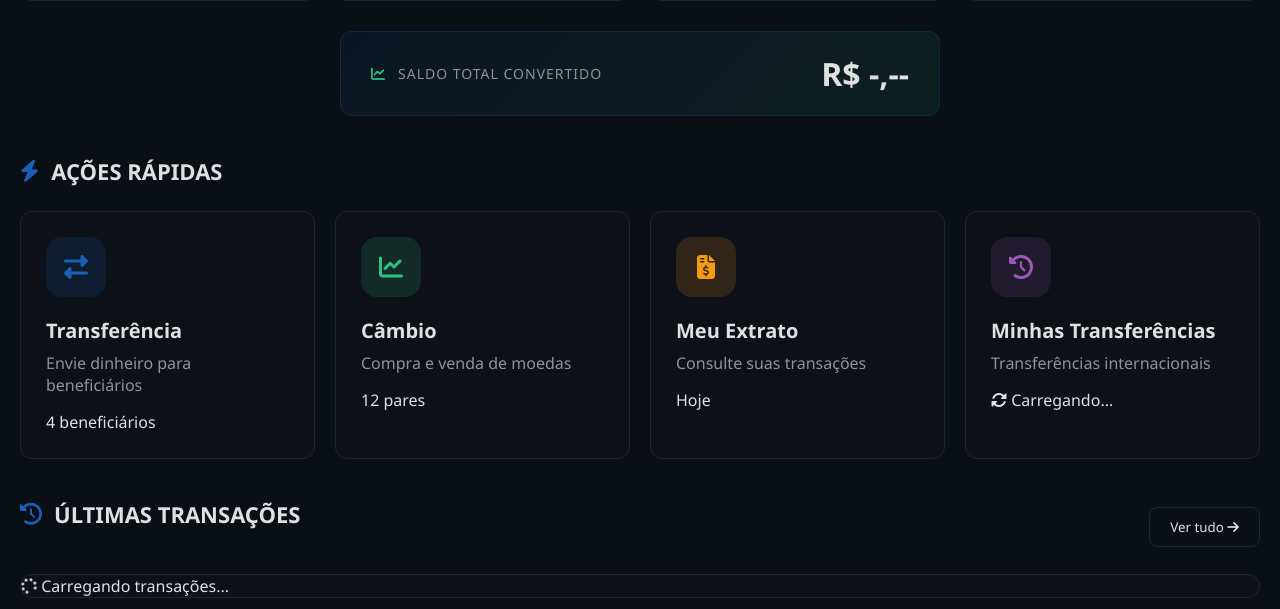
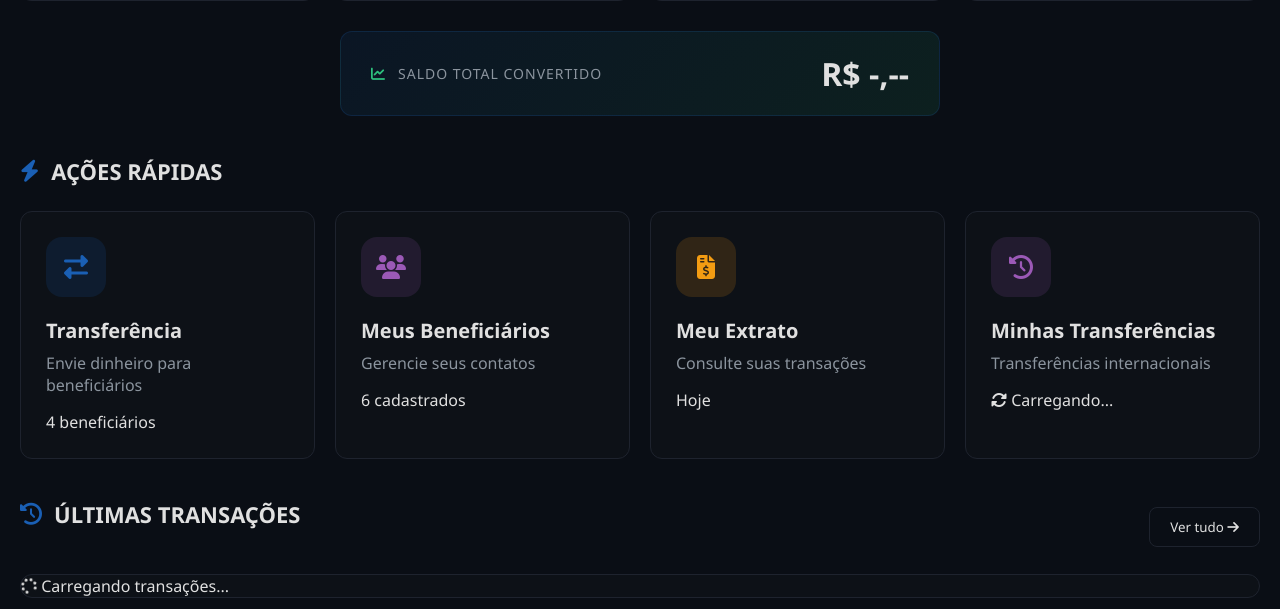
Before and after one commit to edujann/cambio-bank-kivy, a Flask app: page /dashboard in a window 1280 px wide. Shown: the part 399-1008 px from the top of the page. Run offline with Flask 3, Linux system fonts and the light colour scheme; the visitor is signed in with stand-in values (Sample User, id 1).

Commit message:
Implementando botão de ação rápida Meus Beneficiários

```diff
--- a/web/templates/dashboard.html
+++ b/web/templates/dashboard.html
@@ -1288,14 +1288,16 @@
                         </div>
                     </div>
 
-                    <!-- CARD 2: CÂMBIO -->
-                    <div class="acao-card" onclick="abrirCambio()">
-                        <div class="card-icon cambio">
-                            <i class="fas fa-chart-line"></i>
+                    <!-- CARD 2: Meus Beneficiários -->
+                    <div class="acao-card" onclick="abrirBeneficiarios()">
+                        <div class="card-icon beneficiarios">
+                            <i class="fas fa-users"></i>
                         </div>
-                        <h3 class="card-title">Câmbio</h3>
-                        <p class="card-desc">Compra e venda de moedas</p>
-                        <div class="card-badge">12 pares</div>
+                        <h3 class="card-title">Meus Beneficiários</h3>
+                        <p class="card-desc">Gerencie seus contatos</p>
+                        <div class="card-badge" id="badgeBeneficiarios2">
+                            {{ beneficiarios_count if beneficiarios_count else '6' }} cadastrados
+                        </div>
                     </div>
 
                     <!-- CARD 3: EXTRATO -->
```
